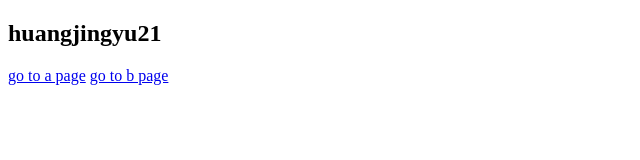
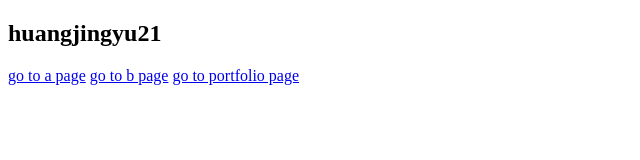
Before and after one commit to luoxin-nee/sijiujiu, a plain HTML site: page index.html in a window 1280 px wide. Shown: the whole page, without its empty margins (0-640 px from the left). Drawn offline with Linux system fonts and the light colour scheme.

Commit message:
Update index.html

```diff
--- a/index.html
+++ b/index.html
@@ -10,6 +10,7 @@
     <h2>huangjingyu21</h2>
     <a href="a.html">go to a page</a>
     <a href="b.html">go to b page</a>
+        <a href="portfolio.html">go to portfolio page</a>
 
 
 </body>
```
